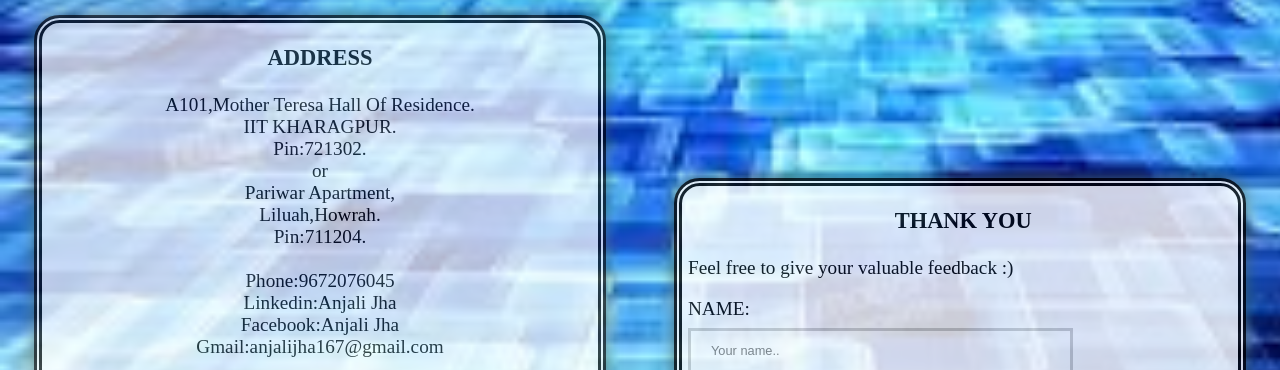
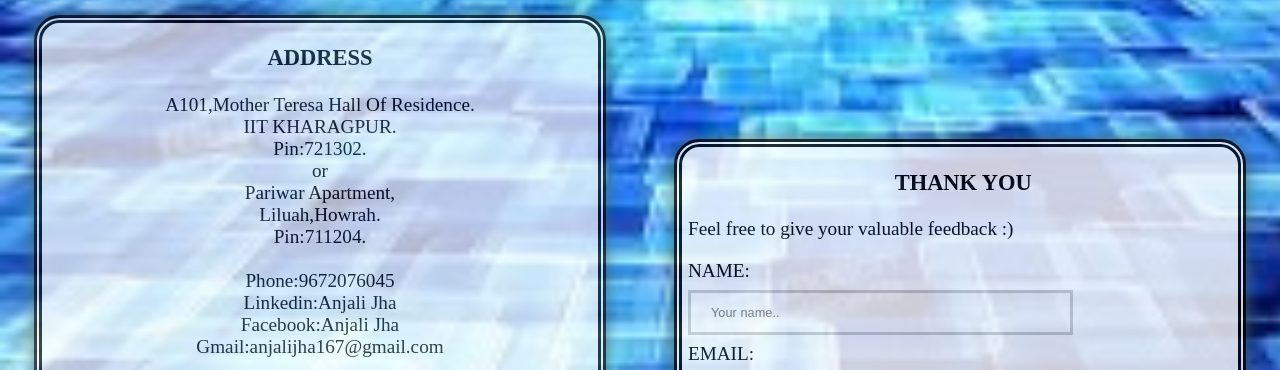
Before and after one commit to Anjali167-sopho/Anjali167-sopho.github.io, a plain HTML site: page talktome.html in a window 1280 px wide. Shown: the part 148-518 px from the top of the page. Drawn offline with Linux system fonts and the light colour scheme.

Commit message:
Add files via upload

```diff
--- a/style.css
+++ b/style.css
@@ -137,7 +137,7 @@ body{
     opacity: 0.8;
 	margin-left: 52vw;
 	margin-right: 2vw;
-	margin-top: -33.5vw;
+	margin-top: -36.5vw;
 	height: 72vh;
 	padding: auto;
 	padding-left: 0.5vw;
```
